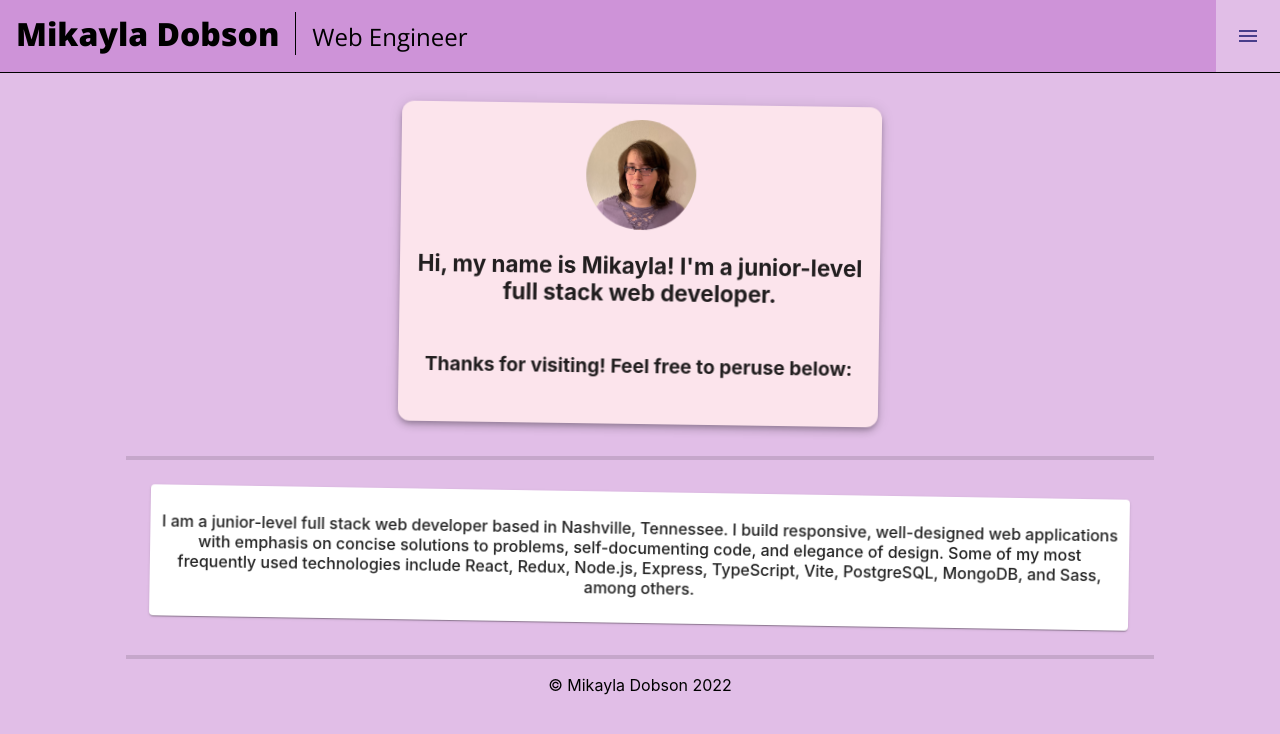
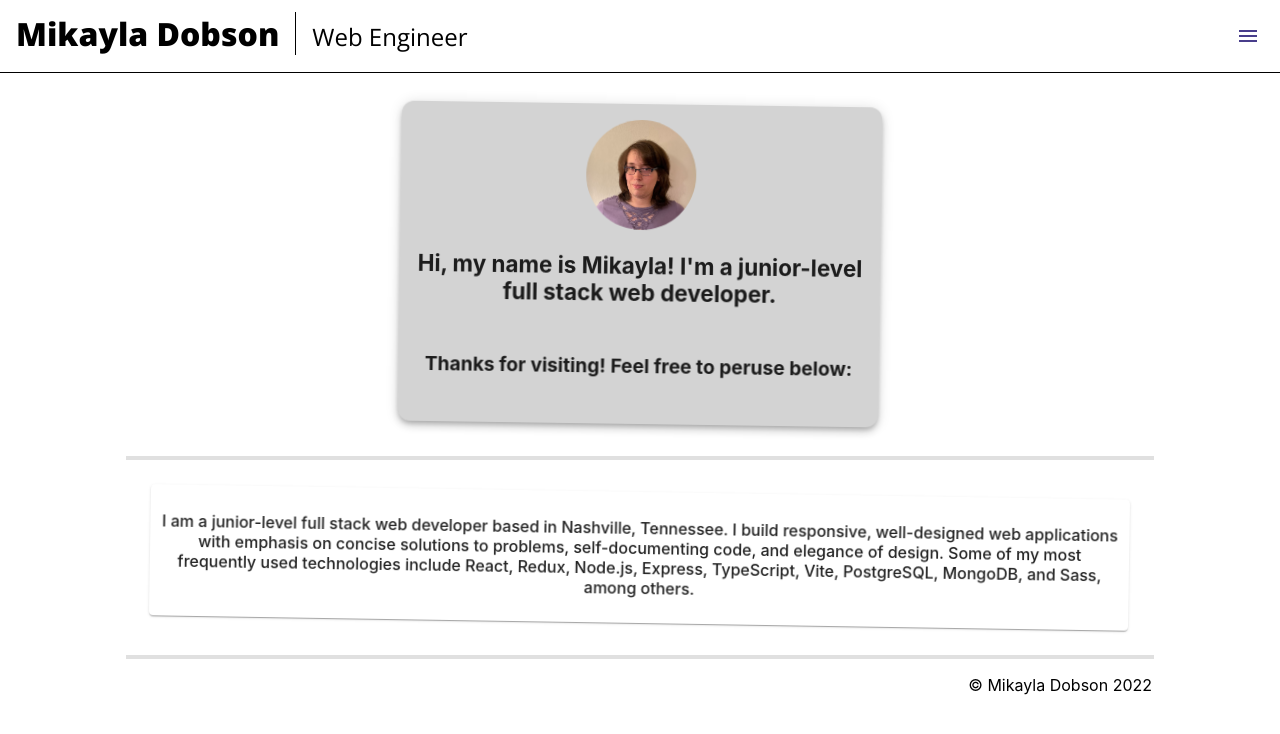
Before and after one commit to innocuous-symmetry/mikayla-dobson-dev, a React (Vite) app: page / in a window 1280 px wide. Shown: the top 734 px of the page. Built offline with nearby package versions, Linux system fonts and the light colour scheme.

Commit message:
style cleanup and consolidation

```diff
--- a/src/pages/AboutMe.jsx
+++ b/src/pages/AboutMe.jsx
@@ -1,34 +1,30 @@
-import { DocumentStyle, AboutMePage } from '../styles/Style';
-import { Link, useNavigate } from 'react-router-dom';
+import { DocumentStyle } from '../styles/Style';
 import '../sass/pages/AboutMe.scss';
 
 import Card from '@mui/material/Card';
 
 const { htmlTheme } = DocumentStyle;
-const { projectCards, cardDimensions } = AboutMePage;
 
 export default function AboutMe() {
-    const navigate = useNavigate();
-
     return (
         <div style={htmlTheme} className="about-me-page">
             <h1 className="what-i-do-header">What I Do</h1>
 
             <div className="about-gallery">
-                <Card sx={[projectCards, cardDimensions]} className="fade one">
+                <Card className="fade one">
                     <h2 className="card-title">Create full stack web applications</h2>
                     <p>I have experience building web applications with and without back-end integrations.</p>
                     <p>I am comfortable conceptualizing and organizing complex structures, and as such, my projects tend to be
                         natural in their structure and easy to maintain.</p>
                 </Card>
 
-                <Card sx={[projectCards, cardDimensions]} className="fade two">
+                <Card className="fade two">
                     <h2 className="card-title">Web Design Consulting</h2>
                     <p>I consult on small teams at <a target="_blank" rel="noreferrer" href="https://www.metazu.studio/">Metazu Studio</a>, a Nashville-based startup connecting clients with services in video production, AR/VR, social media, photography, and web design.</p>
                     <p>I have worked on projects focused on full stack web engineering, real time communications, and designing beautiful user experiences.</p>
                 </Card>
 
-                <Card sx={[projectCards, cardDimensions]} className="fade three">
+                <Card className="fade three">
                     <h2 className="card-title">Creative minded problem solver</h2>
                     <p>
                         My background as a musician, composer, producer, and artistic
@@ -37,7 +33,7 @@ export default function AboutMe() {
                     </p>
                 </Card>
 
-                <Card sx={[projectCards, cardDimensions]} className="fade four">
+                <Card className="fade four">
                     <h2 className="card-title">Database Operations and Management</h2>
                     <p>My projects have featured both relational and non-relational databases, in particular
                         PostgreSQL and MongoDB. I also have experience with various methods of connecting these
--- a/src/pages/Projects.jsx
+++ b/src/pages/Projects.jsx
@@ -1,10 +1,10 @@
-import { useState, useEffect, useRef, useCallback } from 'react';
+import { useState, useEffect, useRef } from 'react';
 import { DocumentStyle } from '../styles/Style';
 import { projectsArray } from '../components/ProjectsArray';
 import { Divider } from '@mui/material';
 import '../sass/pages/Projects.scss';
 
-const { htmlTheme, dividerStyle } = DocumentStyle;
+const { htmlTheme } = DocumentStyle;
 
 const defaultFilter = {
     language: '',
@@ -102,7 +102,7 @@ export default function Projects() {
                 </div>
             </section>
 
-            <Divider orientation="horizontal" sx={dividerStyle} />
+            <Divider orientation="horizontal" className="divider" />
 
             <div className="project-cards">
                 {results}
--- a/src/pages/Welcome.jsx
+++ b/src/pages/Welcome.jsx
@@ -1,26 +1,17 @@
-import { Avatar, Button, Card, Divider } from '@mui/material';
+import { Avatar, Card, Divider } from '@mui/material';
 import profile from '../media/profile.jpeg';
 import '../sass/pages/Welcome.scss';
 
-// SX style object imports
-
-import { DocumentStyle, WelcomePage } from '../styles/Style';
-
-const { pageTheme, welcomeFooter, mainHeaderCard } = WelcomePage;
-const { dividerStyle } = DocumentStyle;
-
-// Web page logic
-
 export default function Welcome() {
     return (
-        <div className="welcome-page" style={pageTheme}>
-            <Card id="header-card" sx={mainHeaderCard} elevation={5}>
+        <div className="welcome-page">
+            <Card id="header-card" elevation={5}>
                 <Avatar alt="Mikayla Dobson" src={profile} sx={{width: 110, height: 110}} />
                 <h3>Hi, my name is Mikayla! I'm a junior-level full stack web developer.</h3>
                 <h4 className="do-stuff">Thanks for visiting! Feel free to peruse below:</h4>
             </Card>
 
-            <Divider orientation="horizontal" sx={dividerStyle} />
+            <Divider orientation="horizontal" className="divider" />
 
             <Card id="welcome-info">
                 <p>
@@ -28,9 +19,9 @@ export default function Welcome() {
                 </p>
             </Card>
 
-            <Divider orientation="horizontal" sx={dividerStyle} />
+            <Divider orientation="horizontal" className="divider" />
 
-            <footer sx={welcomeFooter}>
+            <footer>
                 <p>&copy; Mikayla Dobson 2022</p>
             </footer>
         </div>
--- /dev/null
+++ b/src/sass/components/_Divider.scss
@@ -0,0 +1,5 @@
+%divider {
+    width: 80%;
+    color: #000;
+    border-width: 2px;
+}
--- a/src/sass/helper/_animations.scss
+++ b/src/sass/helper/_animations.scss
@@ -1,3 +1,17 @@
+@keyframes sideToSide {
+    from {
+      transform: rotate(-1deg);
+    }
+
+    50% {
+      transform: rotate(1deg);
+    }
+
+    to {
+      transform: rotate(-1deg);
+    }
+}
+
 @keyframes hide-until-start {
     from {
     opacity: 0;
--- a/src/sass/helper/_variables.scss
+++ b/src/sass/helper/_variables.scss
@@ -1,3 +1,6 @@
-$pink50: #fce4ec;
-$purple100: #e1bee7;
-$purple200: #ce93d8;
+$pink50: #ffffff;
+$purple100: #ffffff;
+$purple200: #ffffff;
+
+$indigoOne: #283593;
+$indigoWhite: #e8eaf6;
--- a/src/sass/pages/AboutMe.scss
+++ b/src/sass/pages/AboutMe.scss
@@ -21,8 +21,16 @@
   }
 
   .fade {
+    display: flex;
+    flex-direction: column;
+    background-color: $indigoOne;
+    color: $indigoWhite;
+    text-align: center;
+
     width: 300px;
     height: 300px;
+    border-radius: 12px;
+
     padding: 1rem;
     margin: 0.5rem;
   }
--- a/src/sass/pages/Projects.scss
+++ b/src/sass/pages/Projects.scss
@@ -1,4 +1,10 @@
+@import "../components/Divider";
+
 .projects-page {
+  .divider {
+    @extend %divider;
+  }
+
   .filter-panel {
     display: flex;
     position: static;
--- a/src/sass/pages/Welcome.scss
+++ b/src/sass/pages/Welcome.scss
@@ -1,22 +1,31 @@
+@import "../helper/animations";
+@import "../components/Divider";
+
 .welcome-page {
-    @keyframes sideToSide {
-      from {
-        transform: rotate(-1deg);
+  display: flex;
+  flex-direction: column;
+  align-items: center;
+  min-height: 100vh;
+  overflow-x: hidden;
+
+  #header-card {
+    display: flex;
+    flex-direction: column;
+    align-items: center;
+
+    width: 35vw;
+    height: 18rem;
+
+    padding: 1rem;
+    margin: 2rem;
+
+    font-size: 1.2rem;
+    border-radius: 12px;
+    background-color: lightgray;
+
+    animation: sideToSide 10s infinite;
   }
 
-      50% {
-        transform: rotate(1deg);
-      }
-
-      to {
-        transform: rotate(-1deg);
-      }
-    }
-
-    #header-card {
-      height: 18rem;
-      animation: sideToSide 10s infinite;
-    }
   #welcome-info {
     margin: 2rem 0;
     width: 75%;
@@ -25,4 +34,26 @@
     padding: 0.6rem;
     animation: sideToSide 15s infinite;
   }
+
+  .divider {
+    @extend %divider;
   }
+
+  footer {
+    width: 80%;
+    display: block;
+    text-align: right;
+  }
+}
+
+/*
+display: 'flex',
+      margin: '2rem',
+      width: '35vw',
+      padding: '1rem',
+      flexDirection: 'column',
+      backgroundColor: pink[50],
+      alignItems: 'center',
+      fontSize: '1.2rem',
+      borderRadius: '12px'
+*/
--- a/src/styles/Style.js
+++ b/src/styles/Style.js
@@ -2,16 +2,11 @@ import { indigo, pink, deepPurple, purple } from '@mui/material/colors';
 
 export const DocumentStyle = {
     htmlTheme: {
-        backgroundColor: purple[100],
+        backgroundColor: 'white',
         display: 'flex',
         flexDirection: 'column',
         alignItems: 'center',
         minHeight: '100vh',
-    },
-    dividerStyle: {
-        width: '80%',
-        color: '#000000',
-        borderWidth: '2px'
     }
 }
 
@@ -28,80 +23,3 @@ export const SidebarStyle = {
         backgroundColor: pink[200]
     }
 }
-
-export const WelcomePage = {
-    pageTheme: {
-        display: 'flex',
-        backgroundColor: purple[100],
-        height: '100vh',
-        flexDirection: 'column',
-        alignItems: 'center',
-        overflowX: 'hidden'
-    },
-    mainHeaderCard: {
-      display: 'flex',
-      margin: '2rem',
-      width: '35vw',
-      padding: '1rem',
-      flexDirection: 'column',
-      backgroundColor: pink[50],
-      alignItems: 'center',
-      fontSize: '1.2rem',
-      borderRadius: '12px'
-    },
-    galleryTheme: {
-        display: 'flex',
-        flexDirection: 'column',
-        backgroundColor: indigo[800],
-        border: '1px solid purple',
-        width: '70vw',
-        height: '18rem',
-        padding: '3rem',
-        margin: '2rem',
-    },
-    galleryRow: {
-        display: 'flex',
-        justifyContent: 'space-between',
-        alignItems: 'center'
-    },
-    galleryPages: {
-        display: 'flex',
-        justifyContent: 'center',
-    },
-    galleryPage: {
-        inactive: {
-            backgroundColor: deepPurple[50],
-        },
-        active: {
-            backgroundColor: indigo[800]
-        }
-    },
-    welcomeFooter: {
-        display: 'block',
-        textAlign: 'right'
-    }
-}
-
-export const AboutMePage = {
-    headerCard: {
-        backgroundColor: purple[700],
-        color: indigo[50],
-        fontSize: '1.5rem',
-        alignItems: 'center',
-        justifyContent: 'center',
-        height: '12rem',
-        width: '12rem',
-        marginTop: '2rem',
-        marginBottom: '3rem',
-    },
-    projectCards: {
-        backgroundColor: indigo[800],
-        color: indigo[50],
-    },
-    cardDimensions: {
-        display: 'flex',
-        flexDirection: 'column',
-        borderRadius: '12px',
-        textAlign: 'center',
-    }
-}
```
Lines whose indentation alone changed are shown as unchanged.
